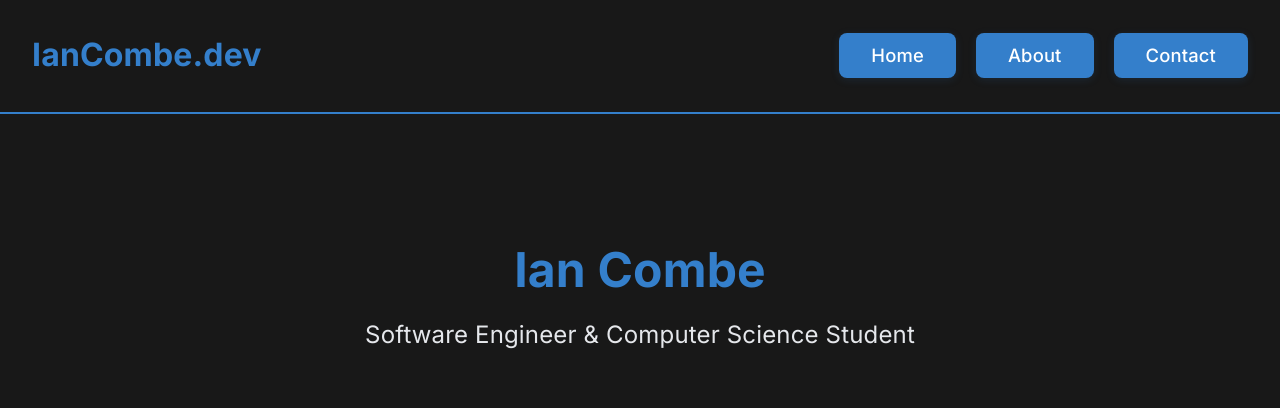
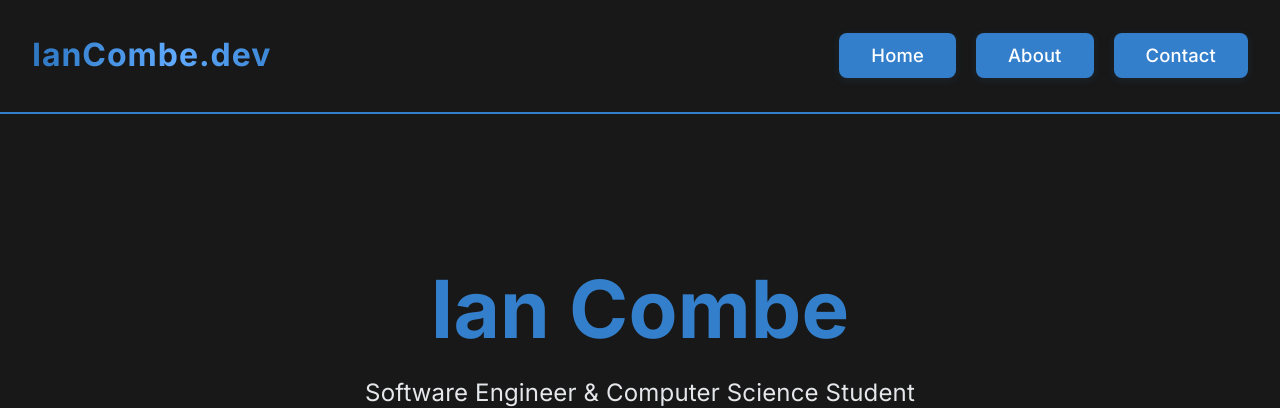
Before and after one commit to icombe/icombe.github.io, a React (Vite) app in the folder web/: page / in a window 1280 px wide. Shown: the top 408 px of the page. Built offline with nearby package versions, Linux system fonts and the light colour scheme; no server answers.

Commit message:
Added wave gradient animation to navbar brand

```diff
--- a/web/src/styles/index.module.scss
+++ b/web/src/styles/index.module.scss
@@ -4,9 +4,28 @@
   100% { background-position: 200% 50%; }
 }
 
+@keyframes blueWave {
+  0%   { background-position: 0% 50%; }
+  100% { background-position: 200% 50%; }
+}
+
 .waveText {
-  color: #347fcb; // blue accent for brand
-  background: none; // remove gradient if you want solid blue
+  background: linear-gradient(
+    90deg,
+    #60aaff 0%,
+    #347fcb 25%,
+    #26599a 50%,
+    #347fcb 75%,
+    #60aaff 100%
+  );
+  background-size: 200% 100%;
+  background-clip: text;
+  -webkit-background-clip: text;
+  color: transparent;
+  -webkit-text-fill-color: transparent;
+  animation: blueWave 8s linear infinite;
+  font-weight: 700;
+  letter-spacing: 0.03em;
 }
 
 /* Button styles */
@@ -141,7 +160,7 @@
 }
 
 .hero h1 {
-  font-size: 3rem;
+  font-size: 5rem;
   font-weight: 700;
   color: #347fcb; // blue accent for your name
   margin-bottom: 1rem;
```
